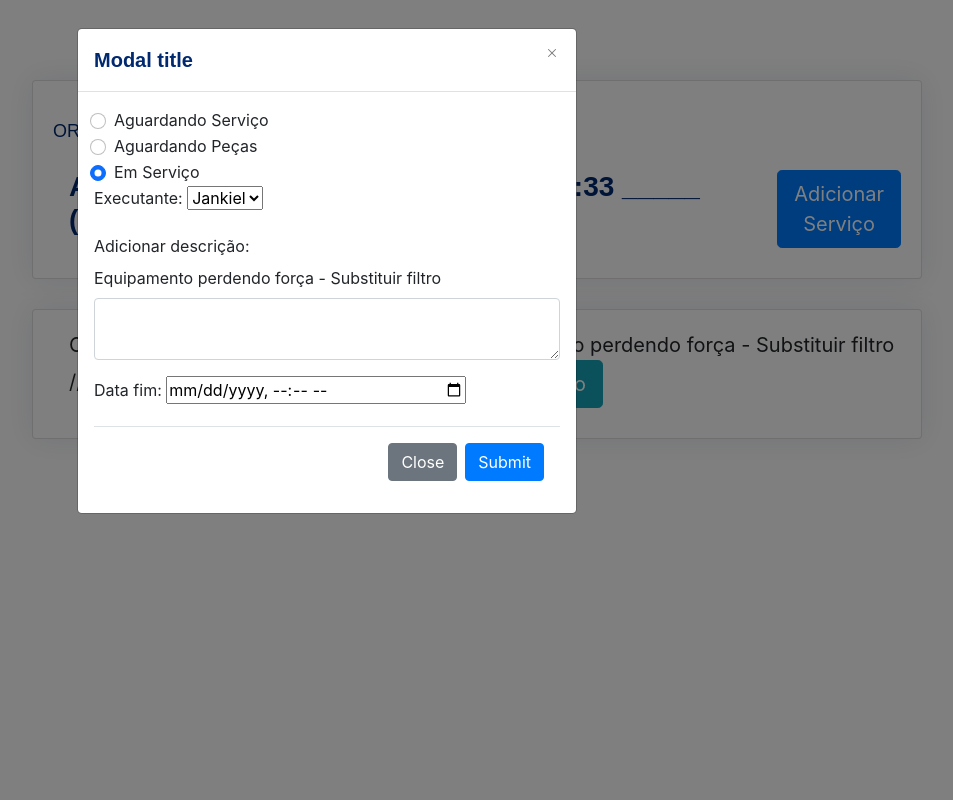
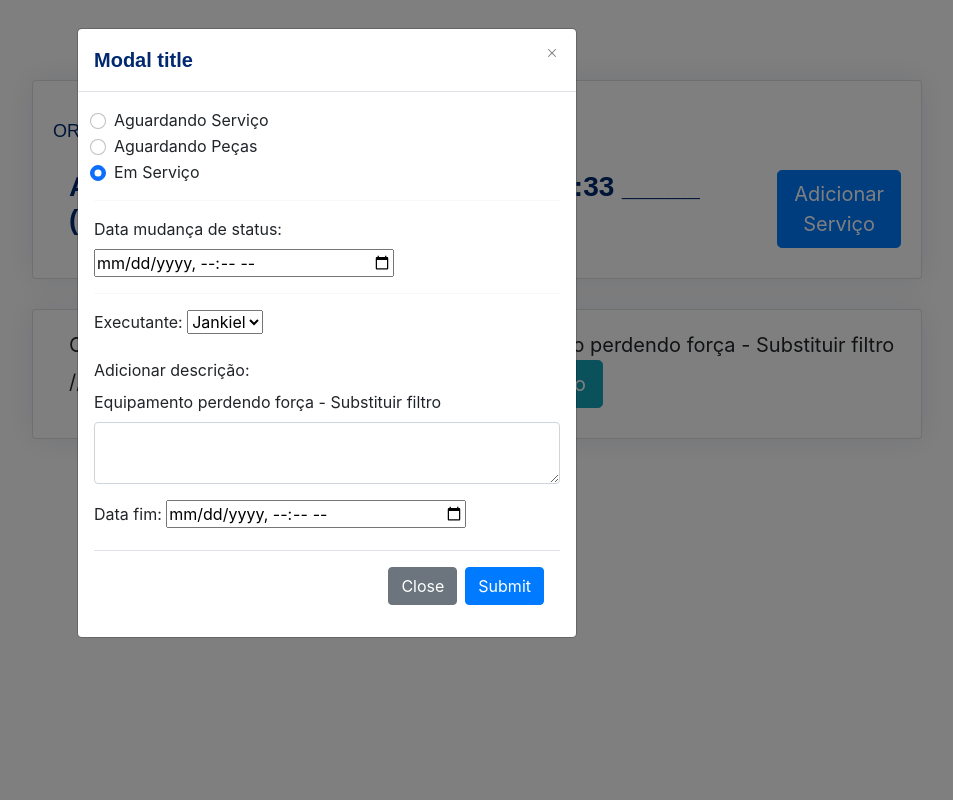
Before and after one commit to otaciliopires/KAITO_CONTROL, a Django app: page /manutencao/osoficina/1/ in a window 1280 px wide, after a click on "Status Serviço". Shown: the whole page, without its empty margins (313-1266 px from the left). Run offline with Django 4.2, Linux system fonts and the light colour scheme; data comes from the database, SQL or seed files in the repository; both versions use the stored data as it was after the commit; some libraries are stand-ins or nearby versions.

Commit message:
funcionando POST do serviço aberto

```diff
--- a/manutencao/templates/os_oficina_service.html
+++ b/manutencao/templates/os_oficina_service.html
@@ -98,11 +98,12 @@
                     Aguardando Serviço
                   </label>
                 </div>
-                <div class="form-check">
+                <div style='width:200px' class="form-check">
                   <input class="form-check-input" type="radio" name="status_servico" id="flexRadioDefault2" value='aguardando_peca'>
                   <label class="form-check-label" for="flexRadioDefault2">
                     Aguardando Peças
                   </label>
+
                 </div>
                 <div class="form-check">
                   <input class="form-check-input" type="radio" name="status_servico" id="flexRadioDefault3" value='em_servico' checked>
@@ -110,6 +111,13 @@
                     Em Serviço
                   </label>
                 </div>
+                <hr>
+                <div class="mb-3">
+                  <label class="form-label"> Data mudança de status:</label>
+                  <input style='width:300px' type="datetime-local" name="data_status"></input>
+                </div>
+
+                <hr>
 
               {%if servico.executante == 'Funcionario'%}
                 <div class="mb-3">
--- a/manutencao/views.py
+++ b/manutencao/views.py
@@ -62,7 +62,7 @@ def servico_oficina(request, id):
         print(ordem_oficina_aberta.equipamento)
 
         servico_oficina =  Servico_Oficina.objects.filter(ordem_servico=id)
-        print(servico_oficina)
+        print(now)
 
         grupo_servico = Grupo_Servico.objects.all()
         executantes = Funcionario.objects.all()
@@ -112,8 +112,11 @@ def servico_oficina(request, id):
             servico_oficina.save()
 
         if form_status_servico:
+            id_servico = request.POST.get("id_servico")
+            servico_oficina = Servico_Oficina.objects.get(id=id_servico)
 
             data_fim = request.POST.get('data_fim')
+            data_status = request.POST.get('data_status')
             status_servico = request.POST.get('status_servico')
             executante_funcionario_id = request.POST.get('executante_funcionario')
             if executante_funcionario_id == None:
@@ -126,21 +129,34 @@ def servico_oficina(request, id):
                 executante_terceiro = None
             else:
                 executante_terceiro = Servico_Terceirizado.objects.get(id=executante_terceiro_id)
-            descricao = request.POST.get('descricao')
 
-            id_servico = request.POST.get("id_servico")
+            descricao_atual = Servico_Oficina.objects.get(id=id_servico).descricao
+            descricao = descricao_atual + " - " + request.POST.get('descricao')   #descrição funcionando
 
-            servico_oficina = Servico_Oficina.objects.get(id=id_servico)
+            servico_oficina.descricao = descricao
+            servico_oficina.executante_funcionario = executante_funcionario
+            servico_oficina.executante_terceiro = executante_terceiro
+            if data_fim == "":
+                pass
+            else:
+                servico_oficina.data_fim = data_fim
 
-        #para hoje, adicionar um datetime na mudança de status. Caso não seja adicionado esse datetime, serpa considerado o horário da mudança atual.
+            #início do calculo acumulado de tempo status
+
+            servico_oficina.status = status_servico
+
+            if status1:
+                tempo_acumulado_status1 = data_status
+
+
+            servico_oficina.save()
+
+        #para hoje, adicionar um datetime na mudança de status. Caso não seja adicionado esse datetime, será considerado o horário da mudança atual.
         #com esse datetime, calcular o tempo em no status selecionado. Talvez seja necessário adicionar mais uma variável no models, o datetime de mudança de status, para que
         #quando for necessário calcular o tempo em cada status, se basear o horário inicial no ultimo datetime cadastrado.
 
 
-            print(data_fim, status_servico, executante_funcionario, executante_terceiro, descricao, id_servico)
+            print(data_fim, status_servico, executante_funcionario, executante_terceiro, descricao, id_servico, data_fim)
+            print(type(data_fim), data_status)
 
-
-
-
-
-            return HttpResponse(f'Serviço cadastrado com sucesso :D ')
+            return redirect(f'/manutencao/osoficina/{id}')
```
Also changed, not shown: db.sqlite3.
